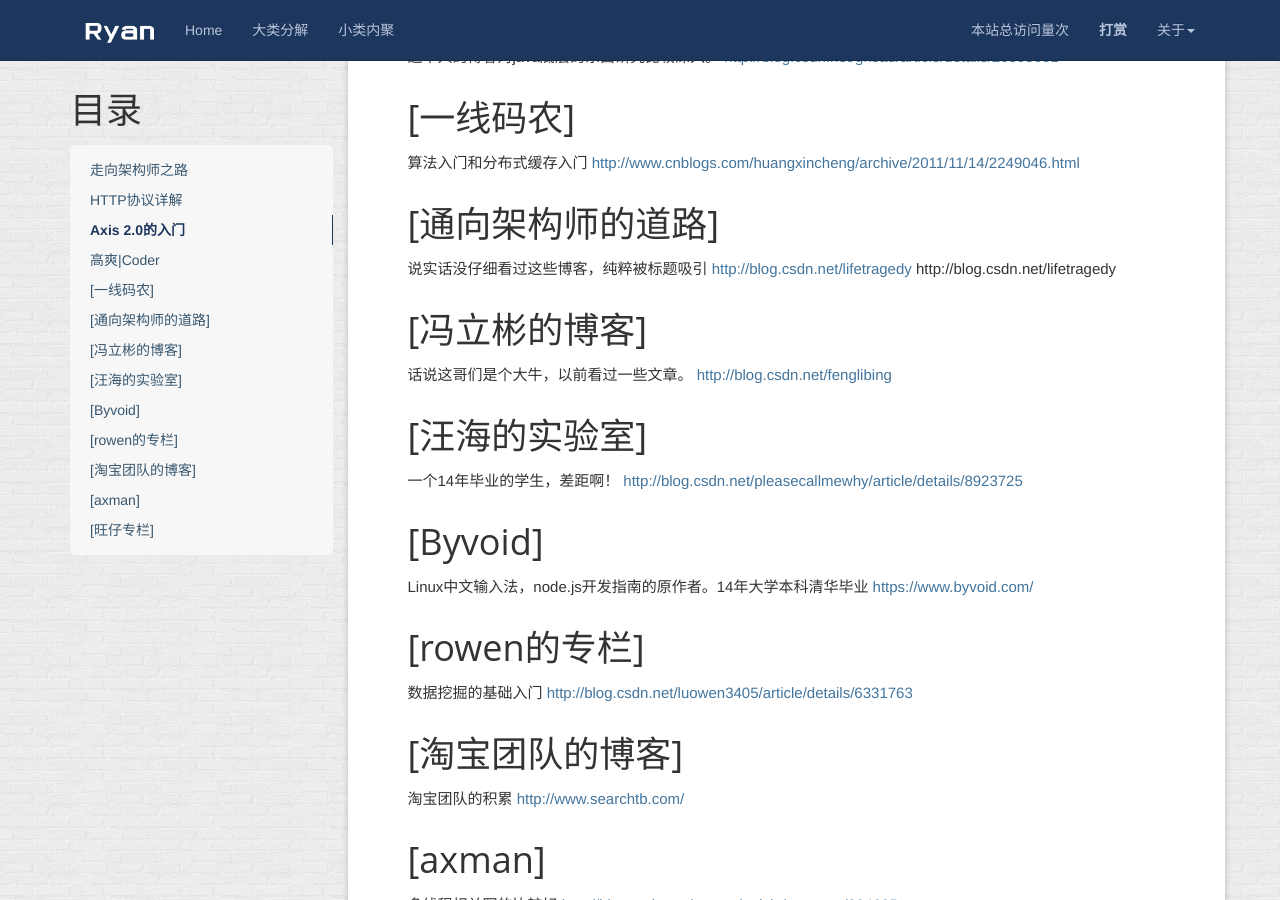
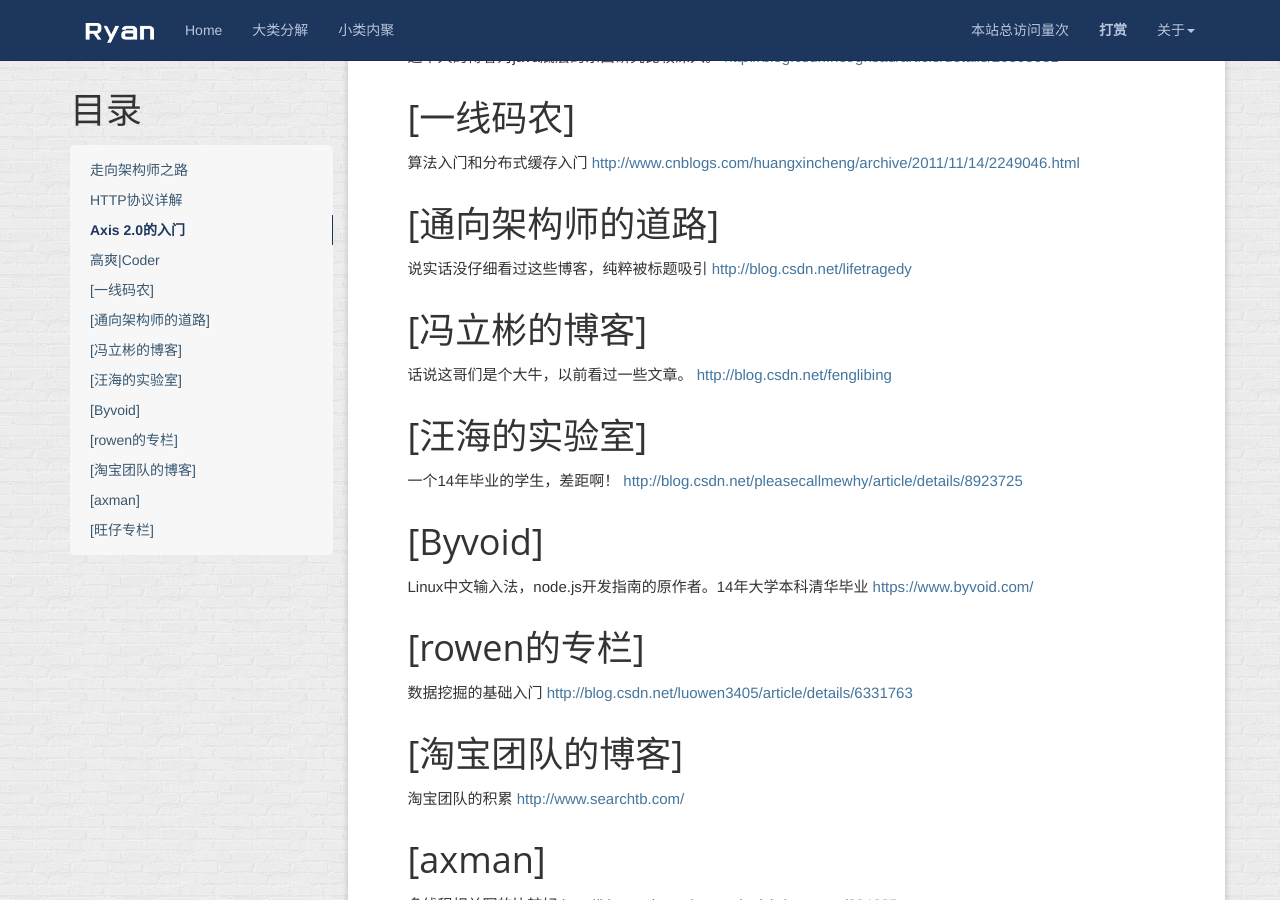
Before and after one commit to chjiyun/chjiyun.github.io, a Jekyll site: the page built from blog.md, in a window 1280 px wide and 900 px high, scrolled down 829 px. Built offline with Jekyll 4.4.1, drawn with Linux system fonts in a browser that asks for light colours; nearby versions of some CDN libraries; comment, search, counter and statistics services are not loaded; part of the change alters nothing that is shown.

```diff
--- a/_config.yml
+++ b/_config.yml
@@ -7,7 +7,7 @@ resume_site: http://chjiyun.com/
 github: https://github.com/chjiyun/
 baseurl: ""
 description: Actually, less is more!
-meta_description: ryan lee;个人博客;学而不思则罔;思而不学则殆;生命不止;折腾不休
+meta_description: author:ryan lee;个人博客;座右铭：学而不思则罔,思而不学则殆;生命不止,折腾不休
 motto: It's our wits that make us men.
 banner: 人常常有这种错觉，懒惰久了，稍微努力一下，就以为自己在拼命。
 
--- a/blog.md
+++ b/blog.md
@@ -34,7 +34,6 @@ Axis 2.0的入门
 =====================
 说实话没仔细看过这些博客，纯粹被标题吸引
 [http://blog.csdn.net/lifetragedy](http://blog.csdn.net/lifetragedy)
-http://blog.csdn.net/lifetragedy
 
 [冯立彬的博客]
 =====================
```
Also changed, not shown: _posts/2017-07-01-first-post-test.md (renamed from _posts/2017-7-1-first-post-test.md), 1 other file.
